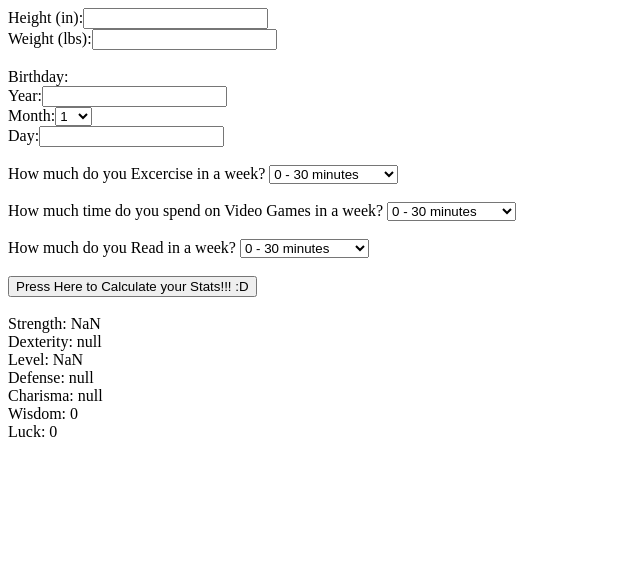
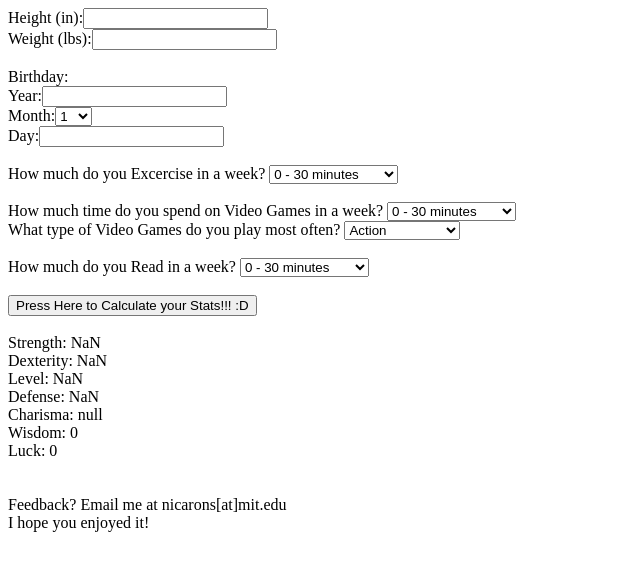
Before and after one commit to Olliebear/irlStats, a plain HTML site: page index.html in a window 1280 px wide. Both pictures are taken after a click on the button "Press Here to Calculate your Stats!!! :D". Shown: the whole page, without its empty margins (0-640 px from the left). Drawn offline with Linux system fonts and the light colour scheme.

Commit message:
Added defense output and videogame type input

```diff
--- a/index.html
+++ b/index.html
@@ -62,6 +62,14 @@
       <option value="6">151+ minutes</option>
     </select>
   </div>
+  <div>
+    What type of Video Games do you play most often?
+    <select id='gameType'>
+      <option value="Action">Action</option>
+      <option value="RPG">Adventure/RPG</option>
+      <option value="Puzzle">Puzzle/Strategy</option>
+    </select>
+  </div>
   <br>
   <div>
     How much do you Read in a week?
@@ -84,5 +92,12 @@
 
   <div id = 'output'>
   </div>
+  <br>
+  <br>
+  <div>
+    Feedback? Email me at nicarons[at]mit.edu
+    <br>
+    I hope you enjoyed it!
+  </div>
 </body>
 </html>
--- a/lib.js
+++ b/lib.js
@@ -11,6 +11,7 @@ DAY_INPUT = '#day';
 EXERCISE_INPUT ='#excercise';
 VGAMES_INPUT = '#vgames';
 READ_INPUT = '#read';
+GAMETYPE_INPUT = '#gameType';
 
 GET_STATS_BUTTON = '#getStats';
 
--- a/script.js
+++ b/script.js
@@ -66,6 +66,34 @@ var getLevel = function(){
   return Math.round(total/20);
 }
 
+var getDexterity = function(ht, wt, age, exercise, vgames, gameType){
+  var ageVal = bell(age, HEALTHY_AGE, AGE_SIG);
+  var bmiVal = bell(BMI(ht,wt),(18.5+25)/2, BMI_SIG);
+  var multi =1;
+  switch (gameType) {
+    case 'RPG':
+    multi=1.5
+      break;
+    case 'Action':
+    multi=2
+      break;
+    case 'Puzzle':
+    multi=1
+      break;
+    default:
+    multi=1;
+      break;
+  }
+  var raw = multi*vgames+bmiVal*ageVal*exercise*10000;
+  return Math.round(5*raw);
+}
+
+var getDefense =function(ht,wt,age,excercise){
+  var ageVal = bell(age, HEALTHY_AGE, AGE_SIG);
+  var bmiVal = bell(BMI(ht,wt), 25, BMI_SIG);
+  return Math.round(180000*excercise*bmiVal*ageVal);
+}
+
 var getInputs = function(){
   var month = Number($(MONTH_INPUT).val())+1;
   var day = $(DAY_INPUT).val();
@@ -77,6 +105,7 @@ var getInputs = function(){
   inputStats['exercise']=$(EXERCISE_INPUT).val();
   inputStats['vGames']=$(VGAMES_INPUT).val();
   inputStats['books']=$(READ_INPUT).val();
+  inputStats['gameType'] = $(GAMETYPE_INPUT).val();
 }
 
 $(document).ready(function(){
@@ -96,7 +125,8 @@ $(document).ready(function(){
     outputStats['Strength']=getStrength(inputStats['ht'], inputStats['wt'],inputStats['age'],inputStats['exercise']);
     outputStats['Wisdom']=getWisdom(inputStats['books'],inputStats['bookType'],inputStats['vGames'],inputStats['gameType'],inputStats['age']);
     outputStats['Luck']=getLuck(inputStats['birthday']);
-
+    outputStats['Dexterity']=getDexterity(inputStats['ht'],inputStats['wt'],inputStats['age'],inputStats['exercise'],inputStats['vGames'],inputStats['gameType']);
+    outputStats['Defense']=getDefense(inputStats['ht'],inputStats['wt'],inputStats['age'],inputStats['exercise']);
     outputStats['Level'] = getLevel();
     for (var i in outputStats){
       var stat = outputStats[i];
```
